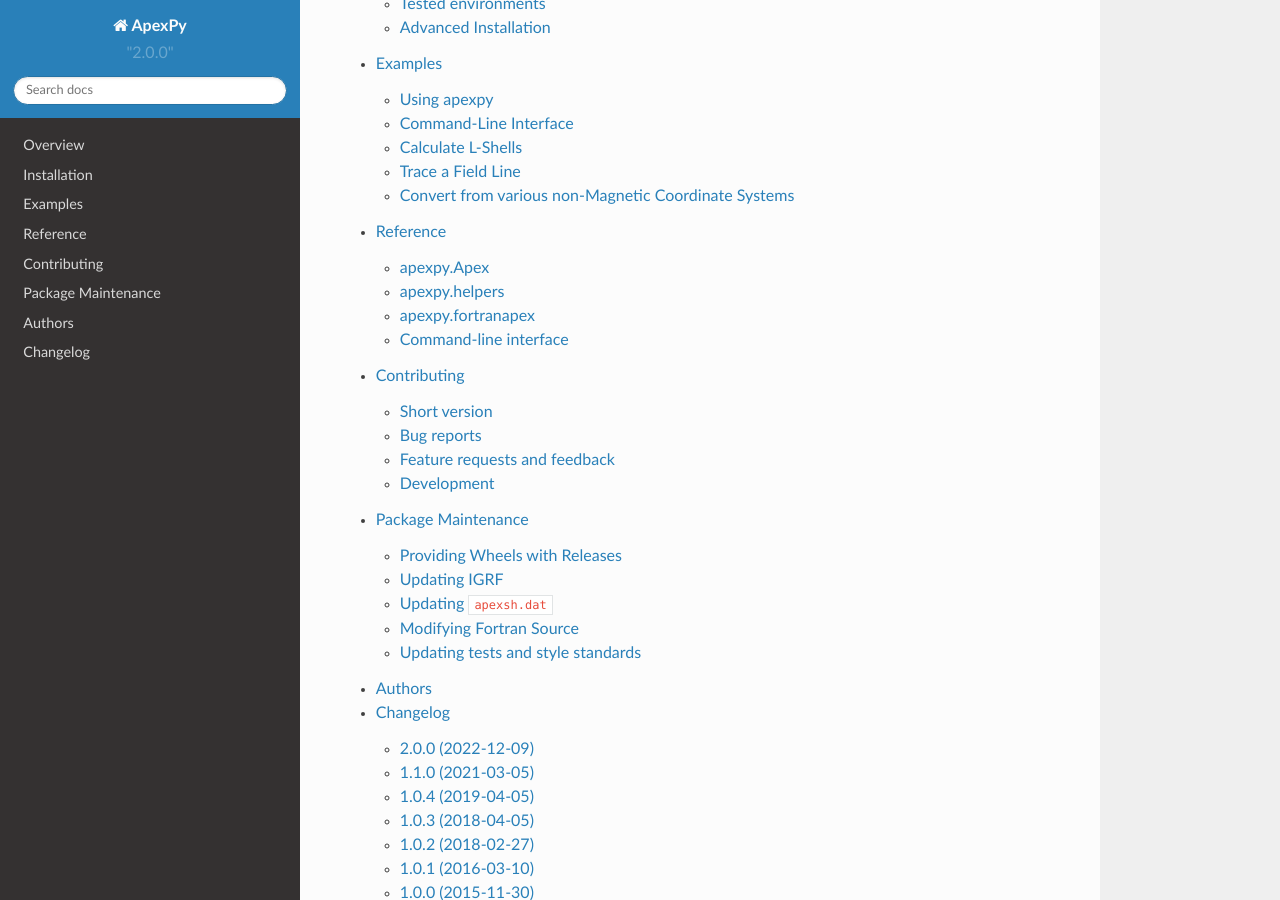
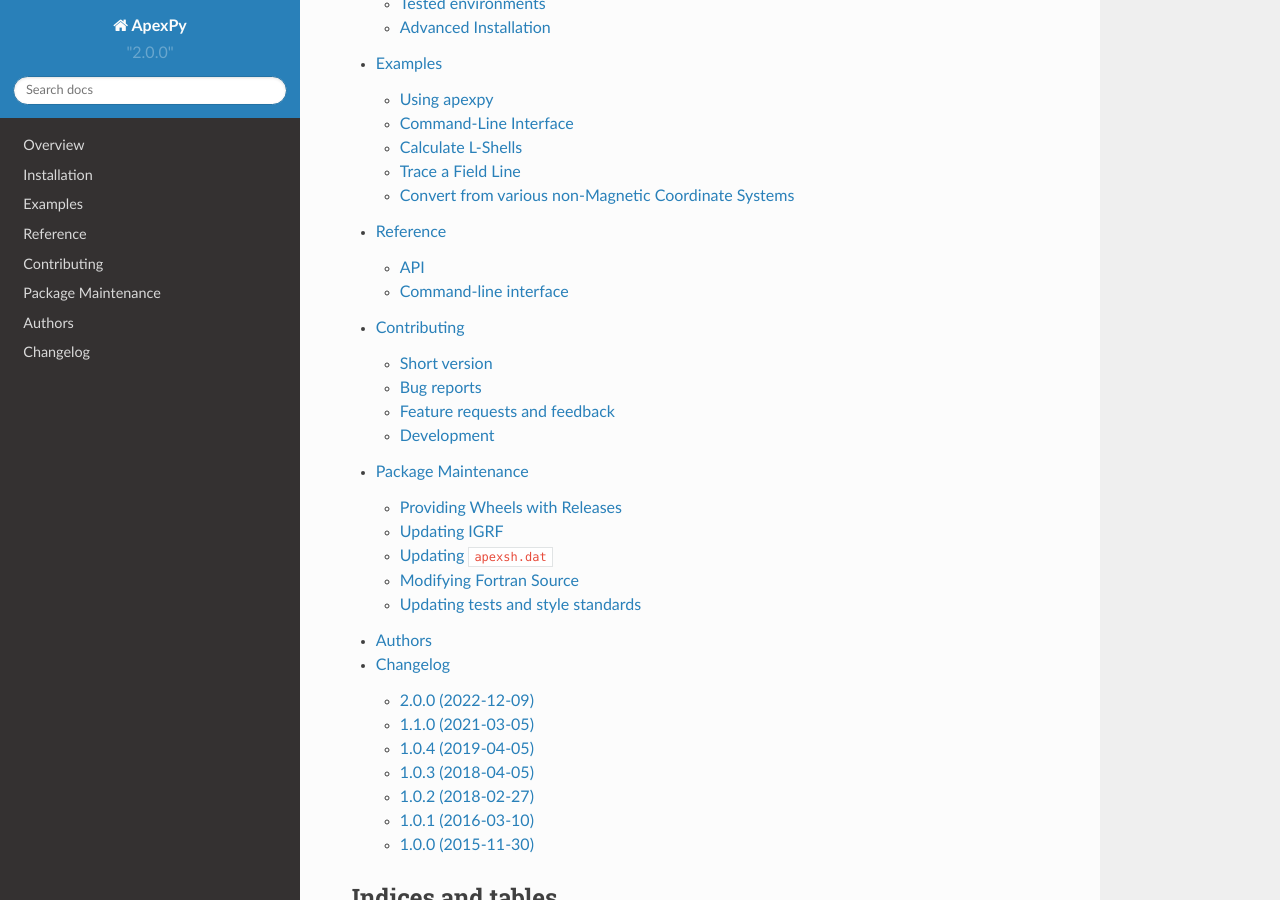
Before and after one commit to aburrell/apexpy, a Sphinx documentation site: the page built from docs/index.rst, in a window 1280 px wide and 900 px high, scrolled down 372 px. Built offline with Sphinx 7.4.7 and the Read the Docs theme 2.0.0, drawn with Linux system fonts in a browser that asks for light colours; pages that are not in the unit, such as notebooks, are missing from menus; some of the changed lines change nothing that is shown.

Commit message:
DOC: updated API references
Restructured the API references for the autoapi format.

```diff
--- /dev/null
+++ b/docs/api.rst
@@ -0,0 +1,66 @@
+Reference
+=========
+
+The :py:class:`apexpy.Apex` class is used for all the main functionality
+(converting between coordinate systems, field line mapping, and calculating
+base vectors). The :py:mod:`apexpy.helpers` sub-module includes additional
+functions that may be useful, especially :py:func:`~apexpy.helpers.subsol`.
+The :py:mod:`apexpy.fortranapex` module is the interface to the apex Fortran
+library by Emmert et al. [2010] [1]_. The interface is not documented.
+Use :class:`apexpy.Apex` for all conversions and calculations. You can find
+some documentation of the actual Fortran library in the source file
+`apexsh.f90 <https://github.com/aburrell/apexpy/blob/main/fortranapex/apexsh.f90>`_.  These functions may also be accessed through the command-line interface.
+
+.. _api:
+
+API
+---
+
+.. toctree::
+   :maxdepth: 2
+
+   autoapi/generated/apexpy/index.rst
+
+
+.. _cli:
+
+Command-line interface
+----------------------
+
+.. highlight:: none
+
+When you install this package you will get a command called ``apexpy``, which
+is an interface to the :py:meth:`~apexpy.Apex.convert` method. See the
+documentation for this method for a more thorough explanation of arguments and
+behaviour.
+
+You can get help on the command by running ``apexpy -h``.
+
+.. code::
+
+    $ apexpy -h
+    usage: apexpy [-h] [--height HEIGHT] [--refh REFH] [-i FILE_IN]
+                  [-o FILE_OUT] SOURCE DEST DATE
+
+    Converts between geodetic, modified apex, quasi-dipole and MLT
+
+    positional arguments:
+      SOURCE                Convert from {geo, apex, qd, mlt}
+      DEST                  Convert to {geo, apex, qd, mlt}
+      DATE                  YYYY[MM[DD[HHMMSS]]] date/time for IGRF
+                            coefficients, time part required for MLT
+			    calculations
+
+    optional arguments:
+      -h, --help            show this help message and exit
+      --height HEIGHT       height for conversion
+      --refh REFH           reference height for modified apex coordinates
+      -i FILE_IN, --input FILE_IN
+                            input file (stdin if none specified)
+      -o FILE_OUT, --output FILE_OUT
+                            output file (stdout if none specified)
+
+.. [1] Emmert, J. T., A. D. Richmond, and D. P. Drob (2010),
+       A computationally compact representation of Magnetic-Apex
+       and Quasi-Dipole coordinates with smooth base vectors,
+       J. Geophys. Res., 115(A8), A08322, :doi:`10.1029/2010JA015326`.
--- a/docs/index.rst
+++ b/docs/index.rst
@@ -8,7 +8,7 @@
    readme
    installation
    examples/index
-   reference/index
+   api
    contributing
    maintenance
    authors
--- a/docs/reference/Apex.rst
+++ /dev/null
@@ -1,9 +0,0 @@
-apexpy.Apex
-===========
-
-The ``Apex`` class is used for all the main functionality (converting between coordinate systems, field line mapping, and calculating base vectors).
-
-.. currentmodule:: apexpy
-
-.. autoclass:: apexpy.Apex
-    :members:
--- a/docs/reference/cli.rst
+++ /dev/null
@@ -1,37 +0,0 @@
-.. _cli:
-
-Command-line interface
-======================
-
-.. highlight:: none
-
-When you install this package you will get a command called ``apexpy``, which
-is an interface to the :meth:`~apexpy.Apex.convert` method. See the
-documentation for this method for a more thorough explanation of arguments and
-behaviour.
-
-You can get help on the command by running ``apexpy -h``.
-
-.. code::
-
-    $ apexpy -h
-    usage: apexpy [-h] [--height HEIGHT] [--refh REFH] [-i FILE_IN]
-                  [-o FILE_OUT] SOURCE DEST DATE
-
-    Converts between geodetic, modified apex, quasi-dipole and MLT
-
-    positional arguments:
-      SOURCE                Convert from {geo, apex, qd, mlt}
-      DEST                  Convert to {geo, apex, qd, mlt}
-      DATE                  YYYY[MM[DD[HHMMSS]]] date/time for IGRF
-                            coefficients, time part required for MLT
-			    calculations
-
-    optional arguments:
-      -h, --help            show this help message and exit
-      --height HEIGHT       height for conversion
-      --refh REFH           reference height for modified apex coordinates
-      -i FILE_IN, --input FILE_IN
-                            input file (stdin if none specified)
-      -o FILE_OUT, --output FILE_OUT
-                            output file (stdout if none specified)
--- a/docs/reference/fortranapex.rst
+++ /dev/null
@@ -1,13 +0,0 @@
-apexpy.fortranapex
-==================
-
-This module is the interface to the apex Fortran library by
-Emmert et al. [2010] [1]_. The interface is not documented.
-Use :class:`apexpy.Apex` for all conversions and calculations. You can find
-some documentation of the actual Fortran library in the source file
-`apexsh.f90 <https://github.com/aburrell/apexpy/blob/main/fortranapex/apexsh.f90>`_.
-
-.. [1] Emmert, J. T., A. D. Richmond, and D. P. Drob (2010),
-       A computationally compact representation of Magnetic-Apex
-       and Quasi-Dipole coordinates with smooth base vectors,
-       J. Geophys. Res., 115(A8), A08322, :doi:`10.1029/2010JA015326`.
--- a/docs/reference/helpers.rst
+++ /dev/null
@@ -1,5 +0,0 @@
-apexpy.helpers
-==============
-
-.. automodule:: apexpy.helpers
-   :members:
--- a/docs/reference/index.rst
+++ /dev/null
@@ -1,10 +0,0 @@
-Reference
-=========
-
-.. toctree::
-    :glob:
-
-    Apex
-    helpers
-    fortranapex
-    cli
```
